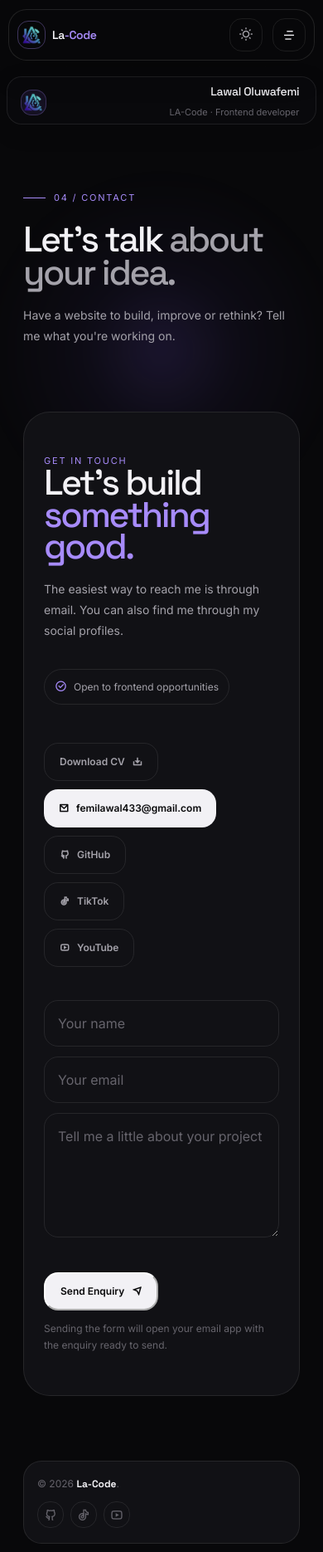
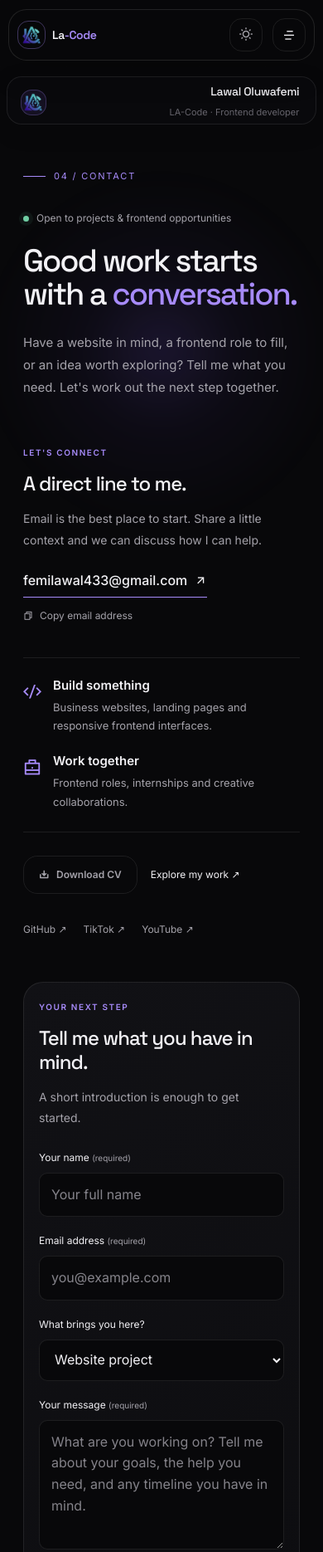
Before and after one commit to La-Pheme456/Portfolio-, a plain HTML site: page contact.html in a window 390 px wide. Shown: the top 1870 px of the page at 83% size. Drawn offline with nearby package versions, Linux system fonts and the light colour scheme.

Commit message:
Strengthen contact page with clear enquiry flow and responsive layout

```diff
--- a/contact.html
+++ b/contact.html
@@ -19,6 +19,7 @@
       rel="stylesheet"
       href="https://cdn.jsdelivr.net/npm/remixicon@4.6.0/fonts/remixicon.css" />
     <link rel="stylesheet" href="css/style.css" />
+    <link rel="stylesheet" href="css/contact.css" />
   </head>
   <body data-page="contact">
     <div class="ambient-light"></div>
@@ -129,118 +130,61 @@
       </div>
     </aside>
 
-    <main class="page">
+    <main class="page contact-page">
       <div class="container">
-        <section class="page-intro">
-          <div class="page-intro-inner">
-            <div class="page-label reveal">
-              <span class="kicker-line"></span>
-
-              04 / Contact
-            </div>
-
-            <h1 class="reveal delay-1">
-              Let's talk
-              <span> about your idea. </span>
-            </h1>
-
-            <p class="reveal delay-2">
-              Have a website to build, improve or rethink? Tell me what you're
-              working on.
-            </p>
-          </div>
+        <section class="contact-hero" aria-labelledby="contact-heading">
+          <div class="page-label"><span class="kicker-line"></span>04 / CONTACT</div>
+          <p class="contact-availability"><span aria-hidden="true"></span> Open to projects &amp; frontend opportunities</p>
+          <h1 id="contact-heading">Good work starts<br />with a <em>conversation.</em></h1>
+          <p class="contact-lead">Have a website in mind, a frontend role to fill, or an idea worth exploring? Tell me what you need. Let's work out the next step together.</p>
         </section>
 
-        <section class="contact">
-          <div class="contact-inner reveal">
-            <div class="section-number">GET IN TOUCH</div>
+        <div class="contact-grid">
+          <section class="contact-direct" aria-labelledby="direct-heading">
+            <span class="contact-eyebrow">LET'S CONNECT</span>
+            <h2 id="direct-heading">A direct line to me.</h2>
+            <p>Email is the best place to start. Share a little context and we can discuss how I can help.</p>
+            <a class="contact-email" href="mailto:femilawal433@gmail.com">femilawal433@gmail.com <i class="ri-arrow-right-up-line" aria-hidden="true"></i></a>
+            <button class="contact-copy" type="button" id="copy-email"><i class="ri-file-copy-line" aria-hidden="true"></i> Copy email address</button>
+            <p class="contact-feedback" id="copy-status" role="status"></p>
 
-            <h2 class="contact-title">
-              Let's build
-              <span> something good. </span>
-            </h2>
+            <div class="contact-opportunities">
+              <div><i class="ri-code-s-slash-line" aria-hidden="true"></i><div><h3>Build something</h3><p>Business websites, landing pages and responsive frontend interfaces.</p></div></div>
+              <div><i class="ri-briefcase-line" aria-hidden="true"></i><div><h3>Work together</h3><p>Frontend roles, internships and creative collaborations.</p></div></div>
+            </div>
+            <div class="contact-resources">
+              <a class="button button-outline" href="assets/Lawal_Oluwafemi_CV_With_JavaScript.pdf" download="Lawal_Oluwafemi_CV.pdf"><i class="ri-download-2-line" aria-hidden="true"></i> Download CV</a>
+              <a class="contact-text-link" href="work.html">Explore my work <span aria-hidden="true">↗</span></a>
+            </div>
+            <nav class="contact-social-links" aria-label="Find me online">
+              <a href="https://github.com/La-Pheme456" target="_blank" rel="noopener noreferrer">GitHub ↗</a>
+              <a href="https://www.tiktok.com/@lapheme0.1" target="_blank" rel="noopener noreferrer">TikTok ↗</a>
+              <a href="https://www.youtube.com/@La-phem" target="_blank" rel="noopener noreferrer">YouTube ↗</a>
+            </nav>
+          </section>
 
-            <p class="contact-description">
-              The easiest way to reach me is through email. You can also find me
-              through my social profiles.
-            </p>
+          <section class="contact-form-card" aria-labelledby="form-heading">
+            <span class="contact-eyebrow">YOUR NEXT STEP</span>
+            <h2 id="form-heading">Tell me what you have in mind.</h2>
+            <p>A short introduction is enough to get started.</p>
+            <form id="contact-enquiry" aria-describedby="contact-form-note">
+              <div class="contact-field-pair">
+                <div class="contact-field"><label for="contact-name">Your name <span>(required)</span></label><input id="contact-name" name="name" autocomplete="name" placeholder="Your full name" maxlength="100" required /></div>
+                <div class="contact-field"><label for="contact-email">Email address <span>(required)</span></label><input id="contact-email" name="email" type="email" autocomplete="email" placeholder="you@example.com" maxlength="200" required /></div>
+              </div>
+              <div class="contact-field"><label for="contact-topic">What brings you here?</label><select id="contact-topic" name="topic"><option>Website project</option><option>Website improvements</option><option>Job or internship opportunity</option><option>Creative collaboration</option><option>Something else</option></select></div>
+              <div class="contact-field"><label for="contact-message">Your message <span>(required)</span></label><textarea id="contact-message" name="message" rows="5" maxlength="1800" placeholder="What are you working on? Tell me about your goals, the help you need, and any timeline you have in mind." required></textarea></div>
+              <button class="button button-primary contact-submit" type="submit">Continue to email <i class="ri-arrow-right-up-line" aria-hidden="true"></i></button>
+              <p id="contact-form-note" class="contact-form-note">This opens a draft in your email app. Review it and press Send there.</p>
+              <p id="contact-form-status" class="contact-feedback" role="status"></p>
+              <noscript><p>Please email <a href="mailto:femilawal433@gmail.com">femilawal433@gmail.com</a> directly to get in touch.</p></noscript>
+            </form>
+          </section>
+        </div>
 
-            <p class="availability-note"><i class="ri-checkbox-circle-line" aria-hidden="true"></i> Open to frontend opportunities</p>
-
-            <div class="contact-actions">
-              <a href="assets/Lawal_Oluwafemi_CV_With_JavaScript.pdf" class="button button-outline" download="Lawal_Oluwafemi_CV.pdf">Download CV <i class="ri-download-2-line" aria-hidden="true"></i></a>
-              <a
-                href="mailto:femilawal433@gmail.com"
-                class="button button-primary"
-                data-magnetic>
-                <i class="ri-mail-line"></i>
-                femilawal433@gmail.com
-              </a>
-
-              <a
-                href="https://github.com/La-Pheme456"
-                class="button button-outline"
-                target="_blank"
-                rel="noopener">
-                <i class="ri-github-line"></i>
-                GitHub
-              </a>
-
-              <a
-                href="https://www.tiktok.com/@lapheme0.1"
-                class="button button-outline"
-                target="_blank"
-                rel="noopener">
-                <i class="ri-tiktok-line"></i>
-                TikTok
-              </a>
-
-              <a
-                href="https://www.youtube.com/@La-phem"
-                class="button button-outline"
-                target="_blank"
-                rel="noopener">
-                <i class="ri-youtube-line"></i>
-                YouTube
-              </a>
-            </div>
-
-            <form class="enquiry-form reveal delay-1" id="enquiry-form">
-              <input
-                class="enquiry-field"
-                type="text"
-                id="enquiry-name" aria-label="Your name"
-                name="name"
-                placeholder="Your name"
-                required />
-              <input
-                class="enquiry-field"
-                type="email"
-                id="enquiry-email" aria-label="Your email"
-                name="email"
-                placeholder="Your email"
-                required />
-              <textarea
-                class="enquiry-field enquiry-message"
-                id="enquiry-message" aria-label="Project details"
-                name="message"
-                placeholder="Tell me a little about your project"
-                required></textarea>
-              <div class="contact-actions">
-                <button
-                  type="submit"
-                  class="button button-primary"
-                  data-magnetic>
-                  Send Enquiry
-                  <i class="ri-send-plane-line"></i>
-                </button>
-              </div>
-              <div class="enquiry-note">
-                Sending the form will open your email app with the enquiry ready
-                to send.
-              </div>
-            </form>
-          </div>
+        <section class="contact-next" aria-labelledby="next-heading">
+          <div><span class="contact-eyebrow">FROM HELLO TO A PLAN</span><h2 id="next-heading">What happens next?</h2></div>
+          <ol><li><span>01</span><div><h3>Share the idea</h3><p>Tell me what you need and what a good result looks like.</p></div></li><li><span>02</span><div><h3>Talk through the details</h3><p>We discuss the scope, your priorities and the questions that matter.</p></div></li><li><span>03</span><div><h3>Agree on a next step</h3><p>For projects, we confirm the work, timing and cost before starting.</p></div></li></ol>
         </section>
       </div>
     </main>
@@ -286,5 +230,6 @@
     </footer>
 
     <script src="js/main.js"></script>
+    <script src="js/contact.js"></script>
   </body>
 </html>
--- /dev/null
+++ b/css/contact.css
@@ -0,0 +1,50 @@
+/* Contact page: uses the portfolio's existing dark and light theme tokens. */
+.contact-page .contact-hero { padding: 70px 0 42px; }
+.contact-hero .page-label { margin-bottom: 28px; }
+.contact-availability { display: inline-flex; align-items: center; gap: 9px; color: var(--text); font-size: 12px; margin-bottom: 22px; }
+.contact-availability > span { width: 7px; height: 7px; flex: 0 0 7px; border-radius: 50%; background: #70cda3; box-shadow: 0 0 0 5px #70cda312; }
+.contact-hero h1 { font-family: "Space Grotesk", sans-serif; font-size: clamp(38px, 4.8vw, 72px); font-weight: 500; line-height: 1.06; letter-spacing: -.055em; margin-bottom: 24px; }
+.contact-hero h1 em { font-style: normal; color: var(--purple-light); }
+.contact-lead { max-width: 620px; color: var(--text); line-height: 1.8; font-size: 16px; }
+.contact-grid { display: grid; grid-template-columns: minmax(0, .85fr) minmax(0, 1.15fr); gap: 32px; align-items: start; }
+.contact-direct { padding: 28px 0; min-width: 0; }
+.contact-eyebrow { display: block; font-size: 10px; font-weight: 600; letter-spacing: .16em; color: var(--purple-light); margin-bottom: 16px; }
+.contact-page h2 { font: 500 clamp(24px, 2.2vw, 32px)/1.2 "Space Grotesk", sans-serif; letter-spacing: -.04em; margin-bottom: 15px; }
+.contact-direct > p, .contact-form-card > p { color: var(--text); font-size: 14px; line-height: 1.8; }
+.contact-email { display: flex; align-items: center; gap: 8px; width: fit-content; max-width: 100%; overflow-wrap: anywhere; font-size: clamp(16px, 1.6vw, 22px); font-weight: 500; margin-top: 24px; border-bottom: 1px solid var(--purple-light); padding-bottom: 8px; }
+.contact-email:hover, .contact-text-link:hover, .contact-social-links a:hover { color: var(--purple-light); }
+.contact-copy { display: inline-flex; align-items: center; gap: 8px; padding: 10px 0; border: 0; background: transparent; color: var(--text); font-size: 12px; min-height: 44px; cursor: pointer; }
+.contact-page .contact-feedback { font-size: 12px; color: var(--text); line-height: 1.6; margin: 4px 0 0; }
+.contact-feedback:empty { display: none; }
+.contact-opportunities { margin: 28px 0; padding-block: 24px; border-block: 1px solid var(--line); display: grid; gap: 22px; }
+.contact-opportunities > div { display: flex; align-items: start; gap: 14px; }
+.contact-opportunities > div > i { color: var(--purple-light); font-size: 22px; }
+.contact-page h3 { font-size: 15px; font-weight: 600; margin-bottom: 6px; }
+.contact-opportunities p, .contact-next p { font-size: 13px; line-height: 1.75; color: var(--text); margin: 0; }
+.contact-resources { display: flex; flex-wrap: wrap; align-items: center; gap: 16px; }
+.contact-text-link { font-size: 12px; padding-block: 12px; }
+.contact-social-links { display: flex; flex-wrap: wrap; gap: 20px; margin-top: 24px; color: var(--text); font-size: 12px; }
+.contact-social-links a { padding-block: 10px; }
+.contact-form-card { padding: clamp(22px, 2.8vw, 38px); border: 1px solid var(--line); border-radius: 24px; background: linear-gradient(145deg, var(--surface), var(--black-soft)); min-width: 0; }
+#contact-enquiry { margin-top: 26px; display: grid; gap: 20px; }
+.contact-field-pair { display: grid; grid-template-columns: 1fr 1fr; gap: 16px; }
+.contact-field { min-width: 0; }
+.contact-field label { display: block; margin-bottom: 9px; font-size: 12px; color: var(--white); }
+.contact-field label span { color: var(--text); font-size: 10px; }
+.contact-field input, .contact-field select, .contact-field textarea { display: block; width: 100%; min-width: 0; border: 1px solid var(--line); background: var(--black); color: var(--white); border-radius: 10px; padding: 13px 14px; font: inherit; font-size: 14px; line-height: 1.6; }
+.contact-field input::placeholder, .contact-field textarea::placeholder { color: var(--text); opacity: .8; }
+.contact-field textarea { resize: vertical; min-height: 145px; }
+.contact-field select { color-scheme: dark; }
+:root[data-theme="light"] .contact-field select { color-scheme: light; }
+.contact-page :is(a, button, input, select, textarea):focus-visible { outline: 2px solid var(--purple-light); outline-offset: 4px; }
+.contact-page .button-outline { background: transparent; }
+.contact-page .button-outline:hover { color: var(--white); }
+.contact-submit { width: 100%; border: 0; cursor: pointer; min-height: 50px; }
+.contact-form-note { margin: -7px 0 0; font-size: 12px; color: var(--text); line-height: 1.7; }
+.contact-next { margin-block: 52px 70px; border-top: 1px solid var(--line); padding-top: 32px; }
+.contact-next ol { display: grid; grid-template-columns: repeat(3, minmax(0, 1fr)); gap: 24px; list-style: none; padding: 0; margin: 26px 0 0; }
+.contact-next li { display: flex; gap: 12px; }
+.contact-next li > span { color: var(--purple-light); font-size: 11px; padding-top: 3px; }
+@media (max-width: 1300px) and (min-width: 1081px) { .contact-grid { grid-template-columns: 1fr; } }
+@media (max-width: 760px) { .contact-grid { grid-template-columns: 1fr; gap: 16px; } .contact-page .contact-hero { padding-top: 42px; padding-bottom: 14px; } .contact-next ol { grid-template-columns: 1fr; } .contact-lead { font-size: 15px; } }
+@media (max-width: 480px) { .contact-field-pair { grid-template-columns: 1fr; gap: 20px; } .contact-field input, .contact-field select, .contact-field textarea { font-size: 16px; } .contact-form-card { padding: 22px 18px; } }
--- /dev/null
+++ b/js/contact.js
@@ -0,0 +1,33 @@
+document.addEventListener("DOMContentLoaded", () => {
+  const form = document.querySelector("#contact-enquiry");
+  if (!form) return;
+  const recipient = "femilawal433@gmail.com";
+  const status = document.querySelector("#contact-form-status");
+  document.querySelector("#copy-email").addEventListener("click", async () => {
+    const feedback = document.querySelector("#copy-status");
+    try {
+      await navigator.clipboard.writeText(recipient);
+      feedback.textContent = "Email address copied.";
+    } catch {
+      feedback.textContent = "Copy isn't available here. Select the email address above, or click it to open your email app.";
+    }
+  });
+  form.addEventListener("submit", (event) => {
+    event.preventDefault();
+    const name = form.elements.name;
+    const message = form.elements.message;
+    for (const field of [name, message]) {
+      field.setCustomValidity(field.value.trim() ? "" : "Please fill in this field.");
+    }
+    if (!form.reportValidity()) return;
+    const subject = encodeURIComponent(form.elements.topic.value + " - " + name.value.trim());
+    const body = encodeURIComponent("Hello LA-Code,\n\nName: " + name.value.trim() +
+      "\nEmail: " + form.elements.email.value.trim() + "\nEnquiry: " + form.elements.topic.value +
+      "\n\n" + message.value.trim() + "\n\nSent from the LA-Code portfolio.");
+    status.textContent = "Your email draft is ready to open. Send it from your email app. If nothing opens, email " + recipient + " directly.";
+    window.location.href = "mailto:" + recipient + "?subject=" + subject + "&body=" + body;
+  });
+  form.addEventListener("input", (event) => {
+    if (typeof event.target.setCustomValidity === "function") event.target.setCustomValidity("");
+  });
+});
```
